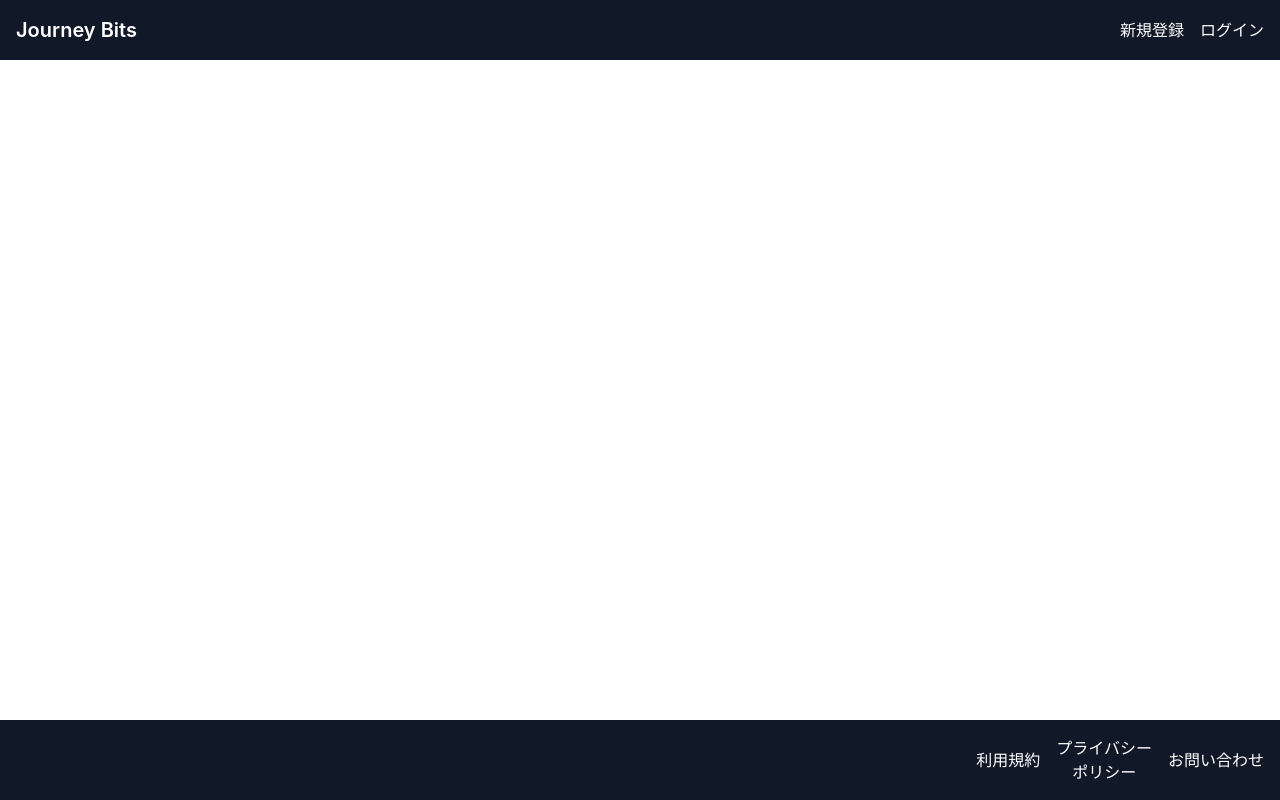
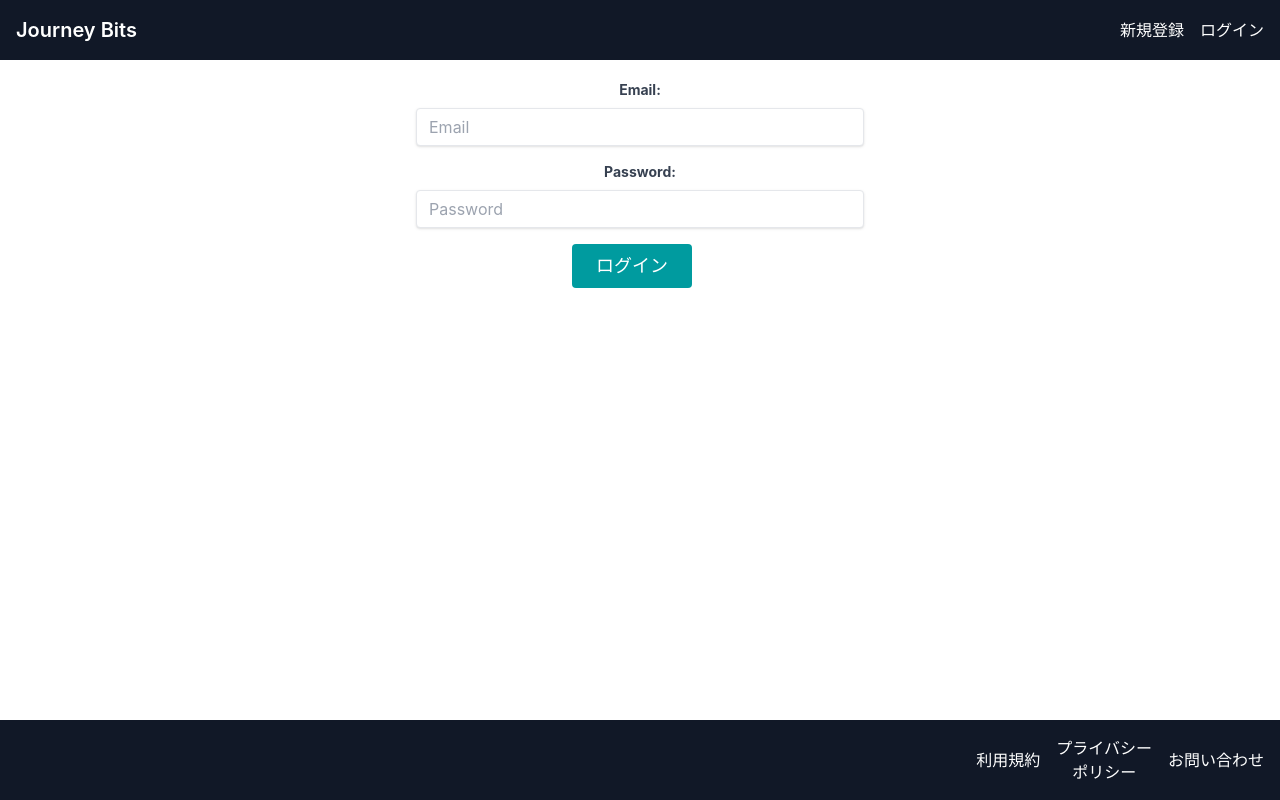
Before and after one commit to mizuki-iwazaki/journey_bits, a React (Create React App) app in the folder frontend/: page /login in a window 1280 px wide. Built offline with nearby package versions, Linux system fonts and the light colour scheme.

Commit message:
ログインフォームとリンクの追加

```diff
--- a/frontend/src/App.jsx
+++ b/frontend/src/App.jsx
@@ -2,6 +2,7 @@ import React from 'react';
 import { Routes, Route } from 'react-router-dom';
 import Header from './components/Header';
 import SignUp from './components/SignUp';
+import Login from './components/Login';
 import AppIntrosection from './components/AppIntrosection';
 import Footer from './components/Footer';
 
@@ -14,6 +15,7 @@ function App() {
       <Routes>
         <Route exact path="/" element={<AppIntrosection />} />
         <Route path="/signup" element={<SignUp />} />
+        <Route path="/login" element={<Login />} />
       </Routes>
       <Footer />
     </div>
--- a/frontend/src/components/Header.jsx
+++ b/frontend/src/components/Header.jsx
@@ -16,8 +16,9 @@ const Header = () => {
               </Link>
             </li>
             <li className="ml-4">
-              {/* <Link to="/login">ログイン</Link> */}
-              ログイン
+              <Link to="/login" className="text-xm">
+                ログイン
+              </Link>
             </li>
           </ul>
         </nav>
--- /dev/null
+++ b/frontend/src/components/Login.jsx
@@ -0,0 +1,68 @@
+import React, { useState } from 'react';
+import axios from 'axios';
+import { useNavigate } from 'react-router-dom';
+
+export default function Login() {
+  const [email, setEmail] = useState('');
+  const [password, setPassword] = useState('');
+  const navigate = useNavigate();
+
+  const handleEmailChange = (e) => {
+    setEmail(e.target.value);
+  };
+
+  const handlePasswordChange = (e) => {
+    setPassword(e.target.value);
+  };
+
+  const handleSubmit = async (e) => {
+    e.preventDefault();
+    try {
+      // APIへログインのリクエスト
+      const response = await axios.post(`${process.env.REACT_APP_API_URL}/api/v1/login`, { email, password });
+      console.log(response.data);
+      // ログイン成功時、post一覧へリダイレクト
+      navigate('/posts');
+    } catch (error) {
+        console.error('ログインエラー',error);
+    }
+  }
+
+  return (
+    <form onSubmit={handleSubmit} className="max-w-md mx-auto mt-20">
+      <div className="mb-4">
+        <label htmlFor="email" className="block text-gray-700 text-sm font-bold mb-2">
+          Email:
+        </label>
+        <input
+          className="shadow appearance-none border rounded w-full py-2 px-3 text-gray-700 leading-tight focus:online-none focus:shadow-outline"
+          id="email"
+          type="text"
+          placeholder="Email"
+          value={email}
+          onChange={handleEmailChange}
+        />
+      </div>
+      {/* Password input */}
+      <div className="mb-4">
+        <label htmlFor="password" className="block text-gray-700 text-sm font-bold mb-2">
+          Password:
+        </label>
+        <input
+          className="shadow appearance-none border rounded w-full py-2 px-3 text-gray-700 leading-tight focus:outline-none focus:shadow-outline"
+          id="password"
+          type="password"
+          placeholder="Password"
+          value={password}
+          onChange={handlePasswordChange}
+        />
+      </div>
+      {/* Submit button */}
+      <div className="flex justify-center">
+        <button className="mr-4 inline-flex text-white bg-custom-turquoise hover:bg-custom-hover-turquoise border-0 py-2 px-6 focus:outline-none rounded text-lg">
+          ログイン
+        </button>
+      </div>
+    </form>
+  );
+};
--- a/frontend/src/components/SignUp.jsx
+++ b/frontend/src/components/SignUp.jsx
@@ -3,7 +3,7 @@ import axios from 'axios';
 import { useNavigate } from 'react-router-dom';
 
 export default function SignUp() {
-  const [name, setName] = useState('');
+  const [name, setUserName] = useState('');
   const [email, setEmail] = useState('');
   const [password, setPassword] = useState('');
   const [passwordConfirmation, setPasswordConfirmation] = useState('');
@@ -27,7 +27,7 @@ export default function SignUp() {
 
 
   // APIリクエスト
-  axios.post('http://localhost:3000/api/v1/users', userData)
+  axios.post(`${process.env.REACT_APP_API_URL}/api/v1/users`, userData)
   .then(response => {
     // 成功時の処理
     console.log(response.data);
@@ -52,11 +52,11 @@ export default function SignUp() {
           type="text"
           placeholder="Name"
           value={name}
-          onChange={(event) => setName(event.target.value)}
+          onChange={(event) => setUserName(event.target.value)}
         />
       </div>
       <div className="mb-4">
-         <label htmlFor="email" className="block text-gray-700 text-sm font-bold mb-2">
+        <label htmlFor="email" className="block text-gray-700 text-sm font-bold mb-2">
           Email:
         </label>
         <input
```
